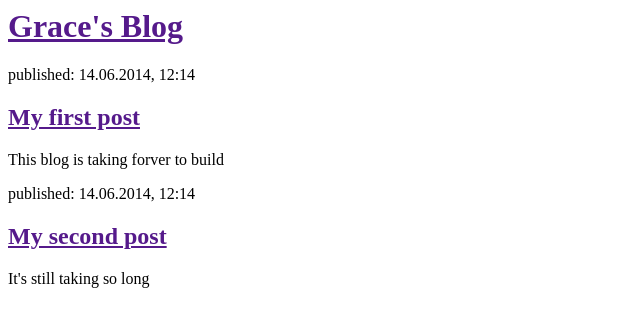
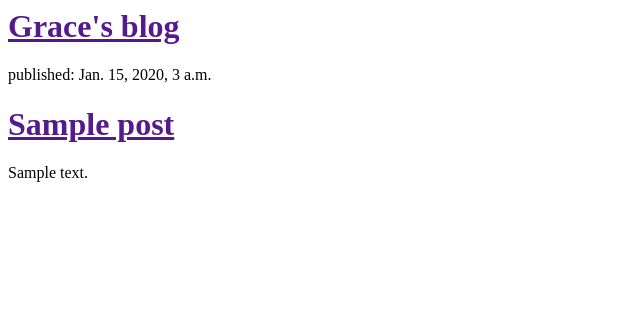
Before and after one commit to gdcod3/my-first-blog, a Django app: template blog/templates/blog/post_list.html in a window 1280 px wide. Shown: the top 327 px of the page, without its empty margins (0-640 px from the left). Run offline with Django 3.2, Linux system fonts and the light colour scheme; the template is opened without the code that fills it: values that come from a table or form of the project are taken from there, others are empty; tables that the repository leaves empty hold one stand-in row (values such as "Sample post"); parts of the project's set-up code (start-up, migrations or seed data) failed here and were passed over.

Commit message:
Modified templates to display posts from database.

```diff
--- a/blog/templates/blog/post_list.html
+++ b/blog/templates/blog/post_list.html
@@ -4,19 +4,19 @@
     </head>
     <body>
         <div>
-            <h1><a href="">Grace's Blog</a></h1>
+            <h1><a href="">Grace's blog</a></h1>
         </div>
 
-        <div>
-            <p>published: 14.06.2014, 12:14</p>
-            <h2><a href="">My first post</a></h2>
-            <p>This blog is taking forver to build</p>
-        </div>
+        {% for post in posts %}
 
         <div>
-            <p>published: 14.06.2014, 12:14</p>
-            <h2><a href="">My second post</a></h2>
-            <p>It's still taking so long</p>
+
+            <p>published: {{ post.published_date }}</p>
+            <h1><a href="">{{ post.title }}</a></h1>
+            <p>{{ post.text|linebreaksbr }}</p>
+
         </div>
+    {% endfor %}
+
     </body>
 </html>
--- a/mysite/urls.py
+++ b/mysite/urls.py
@@ -1,19 +1,4 @@
-"""mysite URL Configuration
-
-The `urlpatterns` list routes URLs to views. For more information please see:
-    https://docs.djangoproject.com/en/1.9/topics/http/urls/
-Examples:
-Function views
-    1. Add an import:  from my_app import views
-    2. Add a URL to urlpatterns:  url(r'^$', views.home, name='home')
-Class-based views
-    1. Add an import:  from other_app.views import Home
-    2. Add a URL to urlpatterns:  url(r'^$', Home.as_view(), name='home')
-Including another URLconf
-    1. Import the include() function: from django.conf.urls import url, include
-    2. Add a URL to urlpatterns:  url(r'^blog/', include('blog.urls'))
-"""
-from django.conf.urls import url, include
+from django.conf.urls import include, url
 from django.contrib import admin
 
 urlpatterns = [
```
Also changed, not shown: blog/models.py (+5 -5 lines), blog/views.py (+6 -1 lines).
